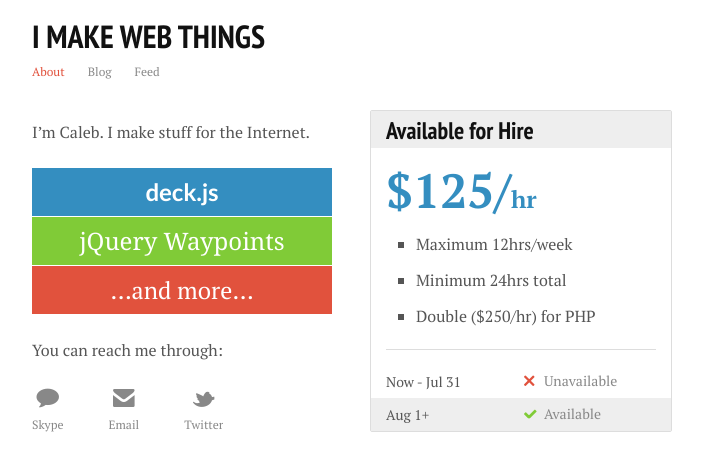
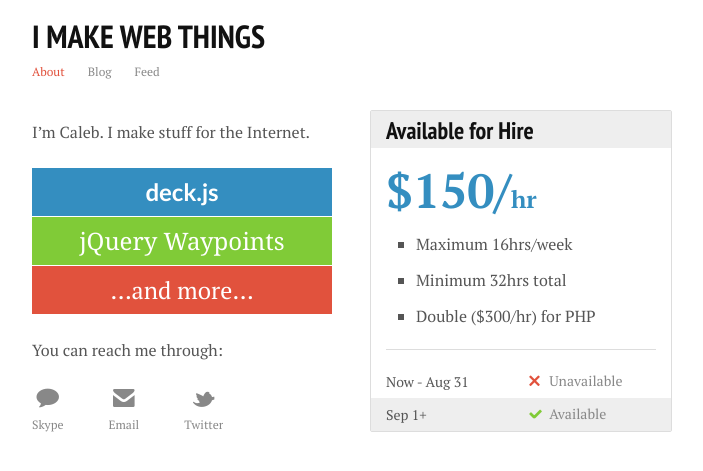
Before and after one commit to imakewebthings/imakewebthings.github.com, a Jekyll site: the page built from index.html, in a window 1280 px wide. Shown: the top 471 px of the page, without its empty margins (288-991 px from the left). Built offline with Jekyll 4.4.1, drawn with Linux system fonts in a browser that asks for light colours.

Commit message:
Update availability, pricing, and hour restraints

```diff
--- a/index.html
+++ b/index.html
@@ -47,10 +47,10 @@
 			<h2>Available for Hire</h2>
 
 			<ul>
-				<li>$125/<span>hr</span></li>
-				<li>Maximum 12hrs/week</li>
-				<li>Minimum 24hrs total</li>
-				<li>Double ($250/hr) for PHP</li>
+				<li>$150/<span>hr</span></li>
+				<li>Maximum 16hrs/week</li>
+				<li>Minimum 32hrs total</li>
+				<li>Double ($300/hr) for PHP</li>
 			</ul>
 
 			<table cellspacing="0" cellpadding="0">
@@ -63,12 +63,12 @@
 
 				<tbody>
 					<tr>
-						<td>Now - Jul 31</td>
+						<td>Now - Aug 31</td>
 						<td class="unavailable">Unavailable</td>
 					</tr>
 
 					<tr>
-						<td>Aug 1+</td>
+						<td>Sep 1+</td>
 						<td class="available">Available</td>
 					</tr>
 				</tbody>
```
